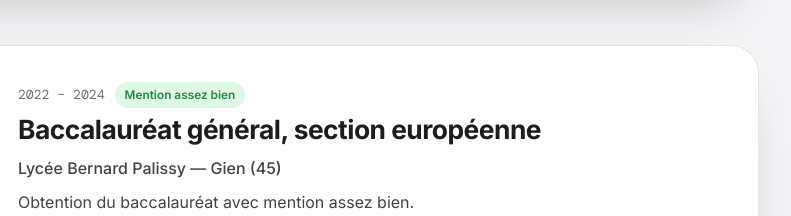
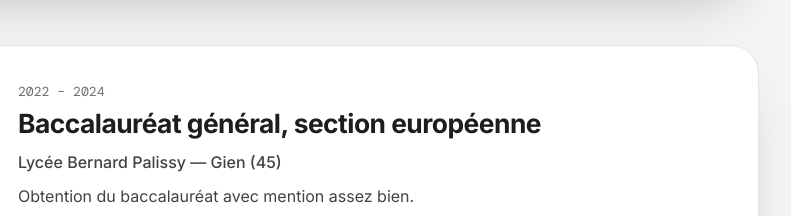
Before and after one commit to bastientab/bastientab.github.io, a plain HTML site: page index.html in a window 1280 px wide. Shown: the part 2862-3078 px from the top of the page, 341-1132 px from the left. Drawn offline with nearby package versions, Linux system fonts and the light colour scheme.

Commit message:
Retirer le badge de mention du baccalaureat

```diff
--- a/index.html
+++ b/index.html
@@ -174,7 +174,7 @@
             <div class="card tl-card" data-reveal>
               <img class="tl-logo" src="images/logobernardpalissy.webp" alt="Logo du lycée Bernard Palissy" loading="lazy" decoding="async">
               <div>
-                <div class="tl-meta"><span class="tl-date">2022 – 2024</span><span class="badge">Mention assez bien</span></div>
+                <div class="tl-meta"><span class="tl-date">2022 – 2024</span></div>
                 <h3>Baccalauréat général, section européenne</h3>
                 <p class="tl-place">Lycée Bernard Palissy — Gien (45)</p>
                 <p>Obtention du baccalauréat avec mention assez bien.</p>
```
